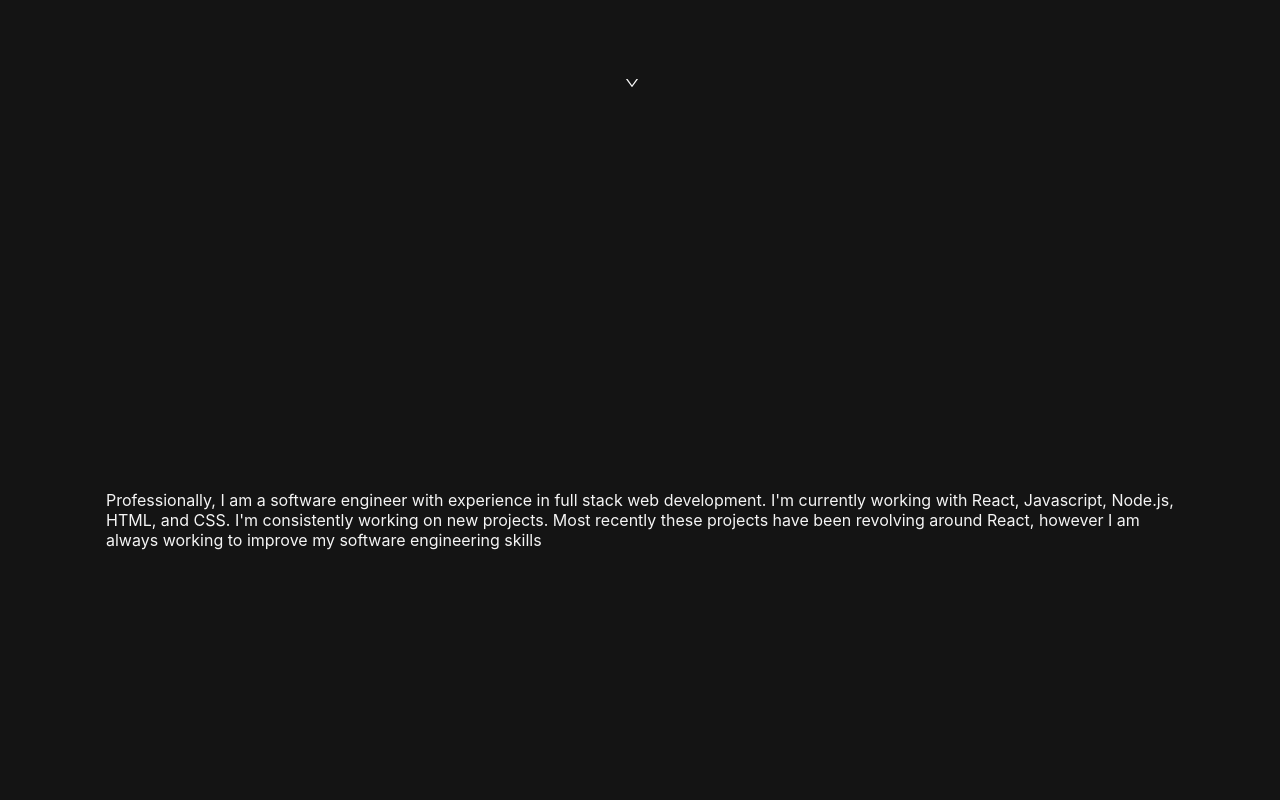
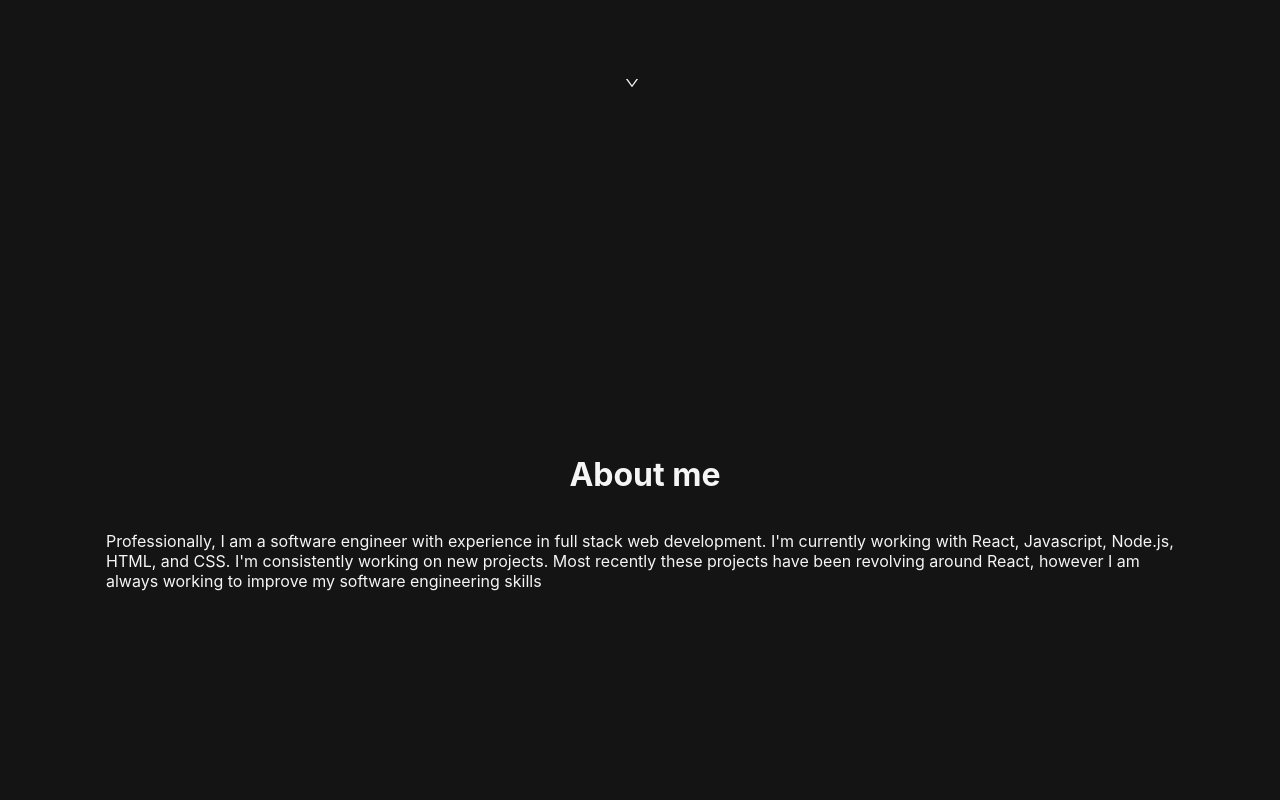
Before and after one commit to LeaskN/portfolio_3.0, a React (Create React App) app: page / in a window 1280 px wide. Shown: the part 680-1480 px from the top of the page. Built offline with nearby package versions, Linux system fonts and the light colour scheme.

Commit message:
feat: pages are flex-column & added about header

```diff
--- a/src/App.css
+++ b/src/App.css
@@ -190,6 +190,7 @@ main{
   display: flex;
   align-items: center;
   justify-content: center;
+  flex-direction: column;
   width: 100%;
 }
 
--- a/src/Components/About/About.js
+++ b/src/Components/About/About.js
@@ -3,7 +3,11 @@ import React from 'react';
 export default function About(props){
   return(
     <div>
-      <div className='page' id='about' ref={props.refProp}>Professionally, I am a software engineer with experience in full stack web development. I'm currently working with React, Javascript, Node.js, HTML, and CSS. I'm consistently working on new projects. Most recently these projects have been revolving around React, however I am always working to improve my software engineering skills</div>
+
+      <div className='page' id='about' ref={props.refProp}>
+        <h1>About me</h1>
+        <p>Professionally, I am a software engineer with experience in full stack web development. I'm currently working with React, Javascript, Node.js, HTML, and CSS. I'm consistently working on new projects. Most recently these projects have been revolving around React, however I am always working to improve my software engineering skills</p>
+      </div>
     </div>
   )
 }
```
Also changed, not shown: src/Components/About/About.css (added).
